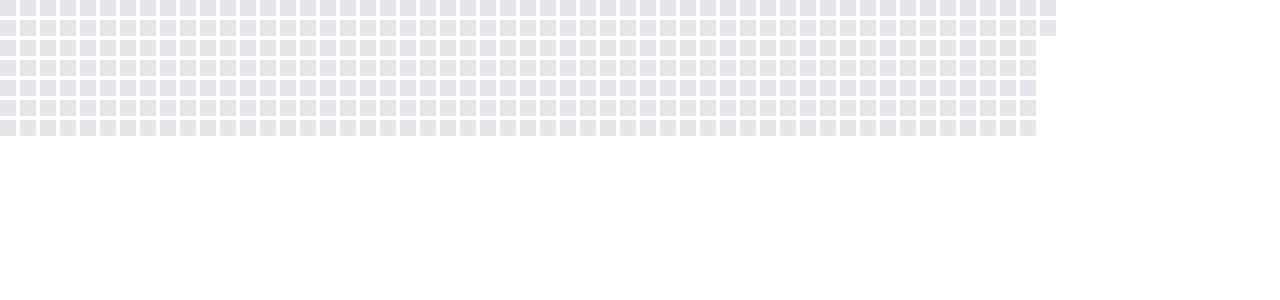
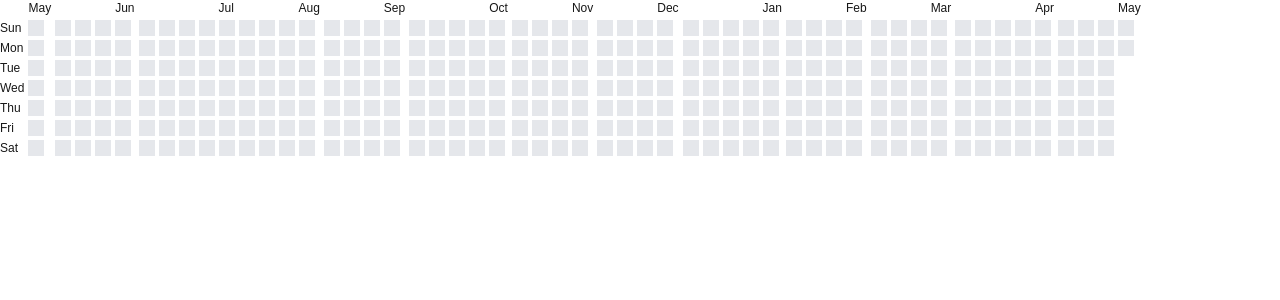
Before and after one commit to YasuGoto/study_tracker_front, a Next.js app: page /history in a window 1280 px wide. Shown: the top 300 px of the page. Built offline with nearby package versions, Linux system fonts and the light colour scheme; no server answers.

Commit message:
月、曜日のラベル表示するよう修正

```diff
--- a/app/history/page.tsx
+++ b/app/history/page.tsx
@@ -54,11 +54,40 @@ export default function History() {
   for (let i = 0; i < days.length; i += 7) {
     weeks.push(days.slice(i, i + 7));
   }
+  const weekLabels = ["Sun", "Mon", "Tue", "Wed", "Thu", "Fri", "Sat"];
+  const monthLabels = [
+    "Jan",
+    "Feb",
+    "Mar",
+    "Apr",
+    "May",
+    "Jun",
+    "Jul",
+    "Aug",
+    "Sep",
+    "Oct",
+    "Nov",
+    "Dec",
+  ];
 
   return (
     <div className="flex gap-1 overflow-x-auto">
+      <div className="flex flex-col gap-1">
+        <div className="h-4" />
+        {weekLabels.map((label) => (
+          <div key={label} className="h-4 text-xs flex items-center">
+            {label}
+          </div>
+        ))}
+      </div>
       {weeks.map((week, weekIndex) => (
         <div key={weekIndex} className="flex flex-col gap-1">
+          <div className="h-4 text-xs">
+            {weekIndex === 0 ||
+            week[0].getMonth() !== weeks[weekIndex - 1][0].getMonth()
+              ? monthLabels[week[0].getMonth()]
+              : ""}
+          </div>
           {week.map((day) => (
             <div
               key={day.toISOString()}
```
